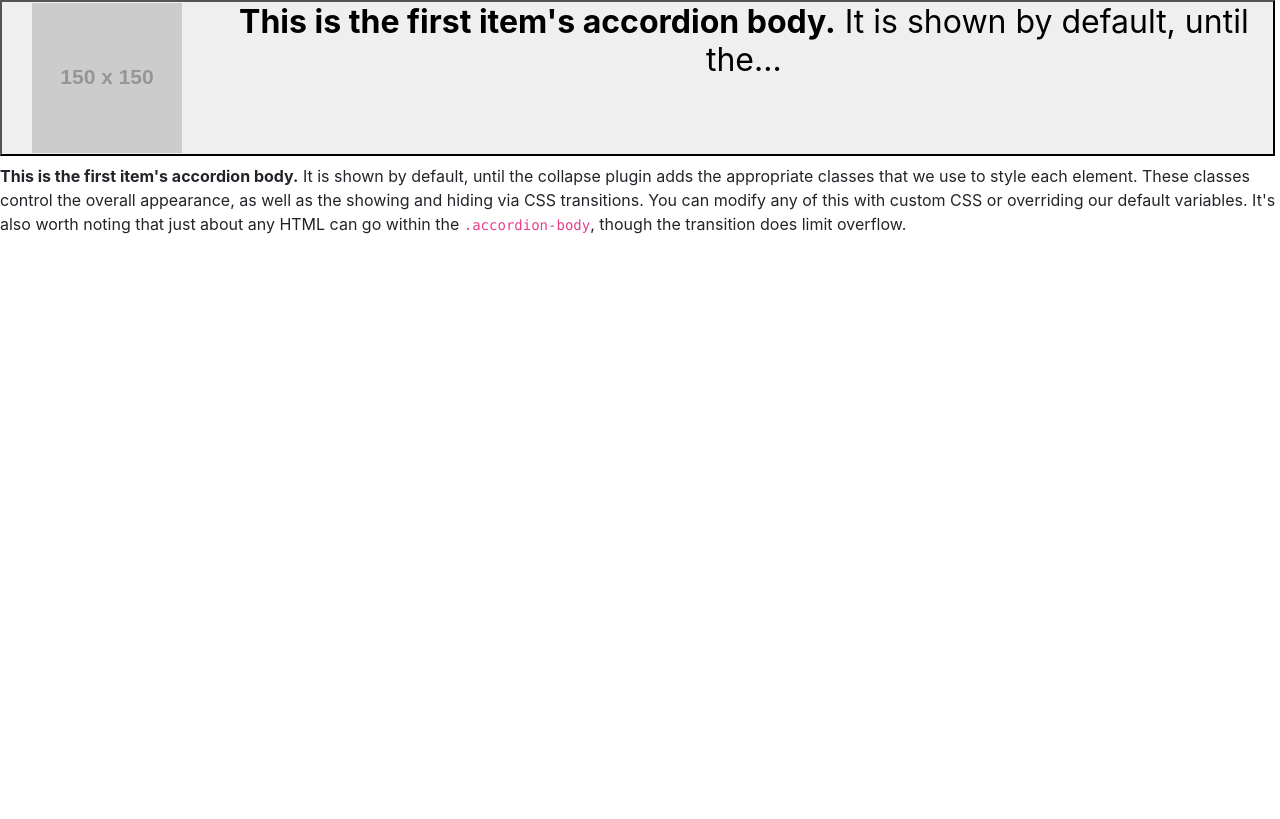
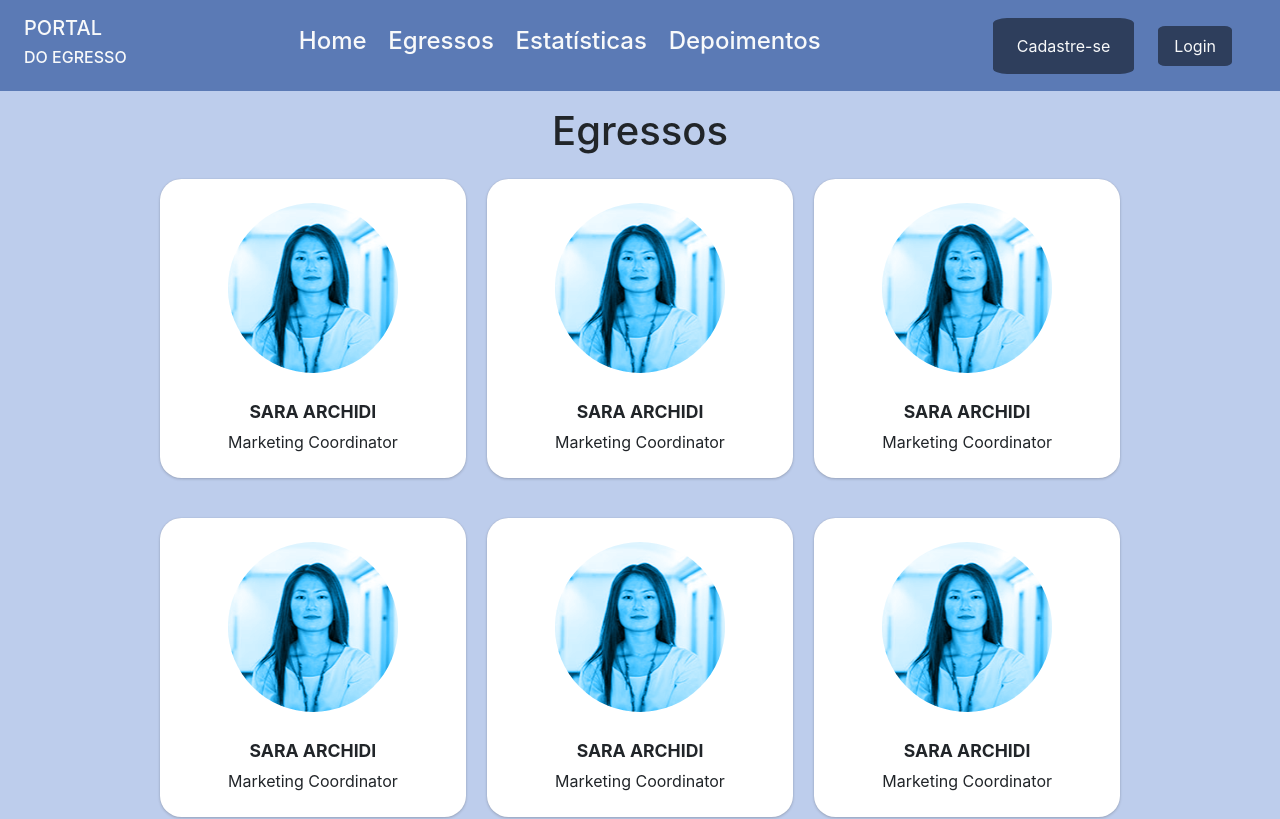
Before and after one commit to brenno147/LabProg-Egresso, a React (Create React App) app in the folder portal-egresso/: page /#/ in a window 1280 px wide. Shown: the top 819 px of the page. Built offline with nearby package versions, Linux system fonts and the light colour scheme.

Commit message:
Componentes: Header e Footer, Pages: Homepage

```diff
--- a/portal-egresso/src/App.js
+++ b/portal-egresso/src/App.js
@@ -1,14 +1,10 @@
-import CardEgresso from "./components/CardEgresso";
-import DepoimentosCarousel from "./components/DepoimentosCarousel";
-import Charts from "./components/Charts";
-import EgressoPage from "./components/EgressoPage";
+import Home from "./pages/Home";
 import "./dependencies";
-import Depoimento from "./components/Depoimento";
 
 function App() {
   return (
     <div>
-      <Depoimento/>
+      <Home />
     </div>
   );
 }
--- a/portal-egresso/src/components/CardEgresso.js
+++ b/portal-egresso/src/components/CardEgresso.js
@@ -5,10 +5,10 @@ import logo from "./../imgs/thumbnail.svg";
 
 export default function CardEgresso() {
   return (
-    <div className="card p-2" style={{ width: "18rem" }}>
-      <img src={logo} className="card-img-top" alt="..." />
+    <div className="card pt-4 pb-1 pr-5 pl-5" style={{ borderRadius: "7%" }}>
+      <img src={logo} style={{ height: "170px" }} alt="..." />
       <div className="card-body d-flex flex-column align-items-center">
-        <h2 className="card-title mb-2">
+        <h2 className="card-title mb-2 mt-2">
           <b>SARA ARCHIDI</b>
         </h2>
         <p className="card-text">Marketing Coordinator</p>
--- a/portal-egresso/src/components/Charts.js
+++ b/portal-egresso/src/components/Charts.js
@@ -56,5 +56,9 @@ const data = {
 };
 
 export default function Charts() {
-  return <Bar options={options} data={data} />;
+  return (
+    <div className="w-75">
+      <Bar options={options} data={data} />
+    </div>
+  );
 }
--- a/portal-egresso/src/components/Depoimento.js
+++ b/portal-egresso/src/components/Depoimento.js
@@ -2,26 +2,45 @@ import React from "react";
 
 const Depoimento = () => {
   return (
-    <div class="accordion-item">
-        <h2 class="accordion-header" id="panelsStayOpen-headingOne">
-            <button class="accordion-button" type="button" data-bs-toggle="collapse" data-bs-target="#panelsStayOpen-collapseOne" aria-expanded="true" aria-controls="panelsStayOpen-collapseOne">
-                <div class="row">
-                    <div class="col-md-2">
-                        <img src="https://via.placeholder.com/150" alt=""/>
+    <div className="accordion-item">
+      <h2 className="accordion-header" id="panelsStayOpen-headingOne">
+        <button
+          className="accordion-button"
+          type="button"
+          data-bs-toggle="collapse"
+          data-bs-target="#panelsStayOpen-collapseOne"
+          aria-expanded="true"
+          aria-controls="panelsStayOpen-collapseOne"
+        >
+          <div className="row">
+            <div className="col-md-2">
+              <img src="https://via.placeholder.com/150" alt="" />
             </div>
-                    <div class="col-md-10">
-                        <strong>This is the first item's accordion body.</strong> It is shown by default, until the...
+            <div className="col-md-10">
+              <strong>This is the first item's accordion body.</strong> It is
+              shown by default, until the...
             </div>
           </div>
         </button>
       </h2>
-        <div id="panelsStayOpen-collapseOne" class="accordion-collapse collapse show" aria-labelledby="panelsStayOpen-headingOne">
-            <div class="accordion-body">
-                <strong>This is the first item's accordion body.</strong> It is shown by default, until the collapse plugin adds the appropriate classes that we use to style each element. These classes control the overall appearance, as well as the showing and hiding via CSS transitions. You can modify any of this with custom CSS or overriding our default variables. It's also worth noting that just about any HTML can go within the <code>.accordion-body</code>, though the transition does limit overflow.
+      <div
+        id="panelsStayOpen-collapseOne"
+        className="accordion-collapse collapse show"
+        aria-labelledby="panelsStayOpen-headingOne"
+      >
+        <div className="accordion-body">
+          <strong>This is the first item's accordion body.</strong> It is shown
+          by default, until the collapse plugin adds the appropriate classes
+          that we use to style each element. These classes control the overall
+          appearance, as well as the showing and hiding via CSS transitions. You
+          can modify any of this with custom CSS or overriding our default
+          variables. It's also worth noting that just about any HTML can go
+          within the <code>.accordion-body</code>, though the transition does
+          limit overflow.
         </div>
       </div>
     </div>
   );
-}
+};
 
 export default Depoimento;
--- a/portal-egresso/src/components/DepoimentosCarousel.js
+++ b/portal-egresso/src/components/DepoimentosCarousel.js
@@ -5,7 +5,7 @@ export default function DepoimentosCarousel() {
   return (
     <div
       id="carouselExampleControls"
-      className="carousel slide"
+      className="carousel slide w-75"
       data-ride="carousel"
     >
       <div className="carousel-inner">
--- /dev/null
+++ b/portal-egresso/src/components/Footer.js
@@ -0,0 +1,12 @@
+import React from "react";
+
+export default function Footer() {
+  return (
+    <div
+      style={{ fontSize: "16px", backgroundColor: "rgba(46, 62, 92, 1)" }}
+      className="w-100 d-flex justify-content-center p-5 text-white"
+    >
+      © 2022 - Criado por UFMA (Universidade Federal do Maranhão)
+    </div>
+  );
+}
--- /dev/null
+++ b/portal-egresso/src/components/Header.js
@@ -0,0 +1,68 @@
+import React from "react";
+
+export default function Header() {
+  const styles = {
+    containerNavBar: {
+      backgroundColor: "rgba(91, 122, 181, 1)",
+      height: "100%",
+    },
+    navigationButton: {
+      background: "none",
+      border: "none",
+    },
+    navigationButtonsContainer: {
+      width: "45%",
+    },
+    authenticationButtons: {
+      backgroundColor: "rgba(46, 62, 92, 1)",
+      border: "none",
+      borderRadius: "10%",
+      fontSize: "16px",
+    },
+  };
+
+  return (
+    <div
+      style={styles.containerNavBar}
+      className="d-flex justify-content-between align-items-center pt-3 pb-3 pr-5 pl-4"
+    >
+      <div>
+        <p className="h5 text-light">PORTAL</p>
+        <p className="h6 text-light">DO EGRESSO</p>
+      </div>
+
+      <div
+        style={styles.navigationButtonsContainer}
+        className="d-flex justify-content-around"
+      >
+        <button style={styles.navigationButton}>
+          <p className="h4 text-light">Home</p>
+        </button>
+        <button style={styles.navigationButton}>
+          <p className="h4 text-light">Egressos</p>
+        </button>
+        <button style={styles.navigationButton}>
+          <p className="h4 text-light">Estatísticas</p>
+        </button>
+        <button style={styles.navigationButton}>
+          <p className="h4 text-light">Depoimentos</p>
+        </button>
+      </div>
+
+      <div>
+        <button
+          style={styles.authenticationButtons}
+          className="text-light pr-4 pl-4 pt-3 pb-3 mr-4"
+        >
+          Cadastre-se
+        </button>
+        <button
+          style={styles.authenticationButtons}
+          className="text-light pr-3 pl-3 pt-2 pb-2"
+        >
+          Login
+        </button>
+      </div>
+    </div>
+  );
+}
--- /dev/null
+++ b/portal-egresso/src/pages/Home.js
@@ -0,0 +1,73 @@
+import React from "react";
+import Header from "./../components/Header";
+import CardEgresso from "./../components/CardEgresso";
+import DepoimentosCarousel from "./../components/DepoimentosCarousel";
+import Charts from "./../components/Charts";
+import Footer from "./../components/Footer";
+
+export default function Home() {
+  const styles = {
+    button: {
+      border: "none",
+      backgroundColor: "rgba(46, 62, 92, 1)",
+      borderRadius: "5%",
+    },
+  };
+
+  return (
+    <div>
+      <Header />
+      <div
+        className="d-flex flex-column align-items-center pt-3 pb-5"
+        style={{ backgroundColor: "rgba(189, 205, 236, 1)" }}
+      >
+        <p className="h1">Egressos</p>
+        <div className="d-flex w-75 justify-content-between mt-3 mb-2">
+          <CardEgresso />
+          <CardEgresso />
+          <CardEgresso />
+        </div>
+        <div className="d-flex w-75 justify-content-between mb-4 mt-3">
+          <CardEgresso />
+          <CardEgresso />
+          <CardEgresso />
+        </div>
+        <button
+          type="button"
+          className="pr-3 pl-3 pt-1 pb-1 text-light"
+          style={styles.button}
+        >
+          Ver mais
+        </button>
+      </div>
+
+      <div className="p-5 d-flex flex-column align-items-center w-100">
+        <p className="h1 mb-4">Depoimentos</p>
+        <DepoimentosCarousel />
+        <button
+          type="button"
+          className="pr-3 pl-3 pt-1 pb-1 text-light mt-4"
+          style={styles.button}
+        >
+          Ver mais
+        </button>
+      </div>
+
+      <div
+        className="p-5 d-flex flex-column align-items-center w-100"
+        style={{ backgroundColor: "rgba(189, 205, 236, 1)" }}
+      >
+        <p className="h1 mb-4">Estatísticas</p>
+        <Charts />
+        <button
+          type="button"
+          className="pr-3 pl-3 pt-1 pb-1 text-light mt-4"
+          style={styles.button}
+        >
+          Ver mais
+        </button>
+      </div>
+      <Footer />
+    </div>
+  );
+}
```
Also changed, not shown: portal-egresso/src/components/EgressoPage.js (+52 -30 lines). Lines whose indentation alone changed are shown as unchanged.
